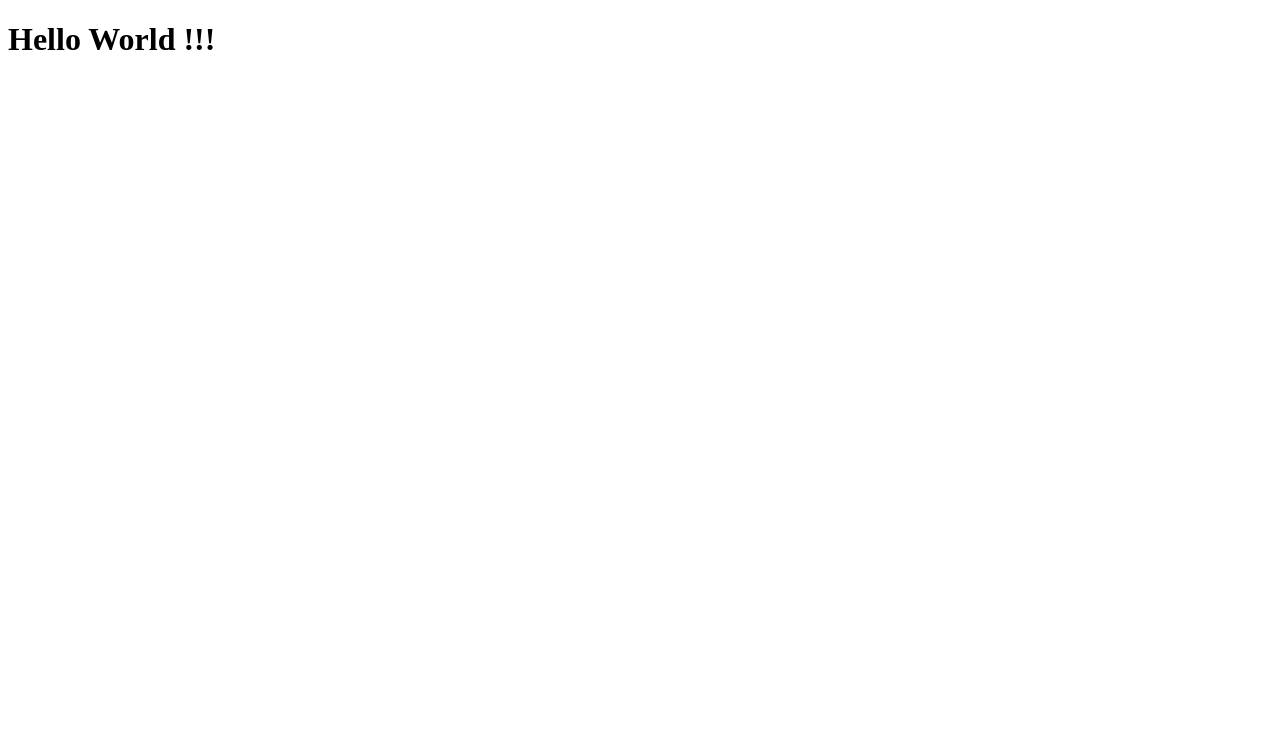
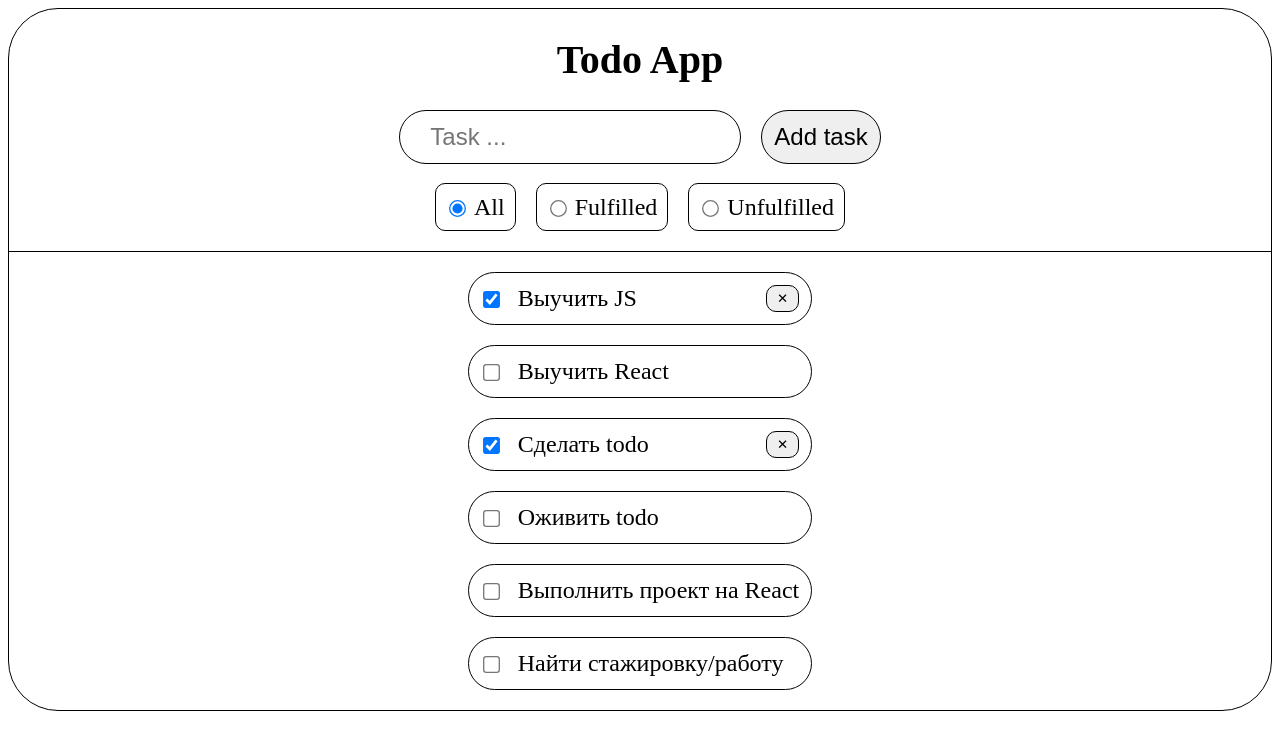
Before and after one commit to Zhibul-Alexander/React-App, a React (Create React App) app: page / in a window 1280 px wide. Shown: the top 750 px of the page. Built offline with nearby package versions, Linux system fonts and the light colour scheme.

Commit message:
init(zhibul-todo): add todo-app

```diff
--- a/package.json
+++ b/package.json
@@ -17,9 +17,7 @@
   },
   "eslintConfig": {
     "extends": [
-      "react-app",
-      "react-app/jest",
-      "airbnb"
+      "react-app"
     ]
   },
   "browserslist": {
--- a/public/index.html
+++ b/public/index.html
@@ -1,10 +1,13 @@
 <!DOCTYPE html>
 <html lang="en">
+
 <head>
   <meta charset="utf-8" />
   <title>React App</title>
 </head>
+
 <body>
   <div id="root"></div>
 </body>
+
 </html>
--- /dev/null
+++ b/src/components/Todo.jsx
@@ -0,0 +1,41 @@
+import { tasks, filterOptions, FILTER_STATUSES } from "./constants"
+import { CheckboxGroup } from "./common"
+import styles from "./styles.module.css"
+
+const filter = FILTER_STATUSES.ALL;
+
+const filterTasks = (filter, user) => {
+    if (filter === FILTER_STATUSES.ALL) {
+        return true;
+    }
+    if (filter === FILTER_STATUSES.FULFILLED) {
+        return user.isDone;
+    }
+    return !user.isDone;
+}
+
+export function Todo() {
+    return (
+        <div className={styles.wrapper}>
+            <header className={styles.header}>
+                <h1 className={styles.header__title}>Todo App</h1>
+                <form>
+                    <input className={styles.header__input} placeholder="Task ..." />
+                    <button type="button" className={styles.header__button}>Add task</button>
+                </form>
+                <div className={styles.header__checkbox}>
+                    <CheckboxGroup options={filterOptions} value={FILTER_STATUSES.ALL} />
+                </div>
+            </header>
+            <main className={styles.main}>
+                {tasks.filter((task) => filterTasks(filter, task)).map(({ id, label, isDone }) => {
+                    return (
+                        <div className={styles.main__tasks} key={id}>
+                            <div><input className={styles.main__checkbox} type="checkbox" checked={isDone} />{label}</div>
+                            {isDone && <button className={styles.main__button}>✕</button>}
+                        </div>)
+                })}
+            </main>
+        </div>
+    );
+}
--- /dev/null
+++ b/src/components/common/Checkbox.jsx
@@ -0,0 +1,20 @@
+import styles from "../styles.module.css"
+
+
+function Checkbox({ label, value, checked }) {
+    return (
+        <label className={styles.header__label}>
+            <input className={styles.header__checked} type="radio" name="tasks" value={value} checked={checked} />
+            {label}
+        </label>
+    );
+}
+
+export const CheckboxGroup = ({ value: groupValue, options }) => {
+    return (
+        <>
+            {options.map(({ value, label }) =>
+                <Checkbox value={value} label={label} checked={value === groupValue} />)}
+        </>
+    );
+}
--- /dev/null
+++ b/src/components/common/index.js
@@ -0,0 +1 @@
+export { CheckboxGroup } from "./Checkbox"
--- /dev/null
+++ b/src/components/constants.js
@@ -0,0 +1,20 @@
+export const tasks = [
+    { id: 1, label: "Выучить JS", isDone: true },
+    { id: 2, label: "Выучить React", isDone: false },
+    { id: 3, label: "Сделать todo", isDone: true },
+    { id: 4, label: "Оживить todo", isDone: false },
+    { id: 5, label: "Выполнить проект на React", isDone: false },
+    { id: 6, label: "Найти стажировку/работу", isDone: false },
+];
+
+export const FILTER_STATUSES = {
+    ALL: 'All',
+    FULFILLED: 'Fulfilled',
+    UNFULFILLED: 'Unfulfilled',
+  }
+
+export const filterOptions = [
+    { value: FILTER_STATUSES.ALL, label: 'All' },
+    { value: FILTER_STATUSES.FULFILLED, label: 'Fulfilled' },
+    { value: FILTER_STATUSES.UNFULFILLED, label: 'Unfulfilled' },
+];
--- /dev/null
+++ b/src/components/index.js
@@ -0,0 +1 @@
+export { Todo } from "./Todo";
--- /dev/null
+++ b/src/components/styles.module.css
@@ -0,0 +1,103 @@
+.wrapper {
+    display: flex;
+    align-items: center;
+    justify-content: center;
+    flex-direction: column;
+
+    max-width: 1400px;
+    margin: 0 auto;
+
+    border: 1px solid black;
+    border-radius: 50px;
+
+    font-size: 24px;
+}
+
+.header {
+    text-align: center;
+
+    width: 100%;
+
+    border-bottom: 1px solid black;
+}
+
+.header__title {
+    font-size: 40px;
+}
+
+.header__input {
+    border: 1px solid black;
+    border-radius: 50px;
+    text-align: start;
+
+    margin: 0 10px;
+    padding: 12px 0px 12px 30px;
+
+    font-size: 24px;
+
+    cursor: pointer;
+}
+
+.header__button {
+    border: 1px solid black;
+    border-radius: 50px;
+
+    margin: 0 10px;
+    padding: 12px;
+
+    font-size: 24px;
+
+    cursor: pointer;
+}
+
+.header__checkbox {
+    margin: 30px 0px;
+}
+
+.header__label {
+    border: 1px solid black;
+    border-radius: 10px;
+
+    margin: 10px;
+    padding: 10px;
+}
+
+.header__checked {
+    margin-right: 10px;
+
+    transform: scale(1.3);
+    cursor: pointer;
+}
+
+
+.main__tasks {
+    display: flex;
+    align-items: center;
+    justify-content: space-between;
+
+    border: 1px solid black;
+    border-radius: 50px;
+
+    margin: 20px 0px;
+    padding: 12px;
+}
+
+.main__checkbox {
+    border: 1px solid black;
+    border-radius: 10px;
+
+    margin-right: 20px;
+    padding: 30px;
+
+    transform: scale(1.3);
+    cursor: pointer;
+}
+
+.main__button {
+    border: 1px solid black;
+    border-radius: 10px;
+
+    padding: 5px 10px;
+
+    cursor: pointer;
+}
--- a/src/index.jsx
+++ b/src/index.jsx
@@ -1,7 +1,8 @@
 import React from 'react';
 import ReactDOM from 'react-dom';
+import { Todo } from "./components"
 
 ReactDOM.render(
-  <h1>Hello World !!!</h1>,
+  <Todo />,
   document.getElementById('root'),
 );
```
Lines whose indentation alone changed are shown as unchanged.
